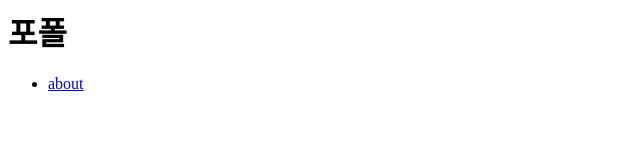
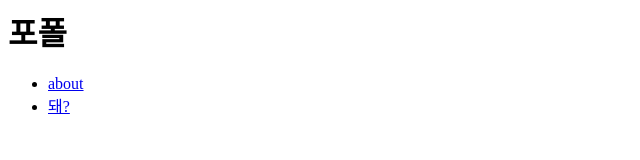
Before and after one commit to seokmin-lee/seokminn.github.com, a plain HTML site: page index.html in a window 1280 px wide. Shown: the full height of the page, 0-640 px from the left. Drawn offline with Linux system fonts and the light colour scheme.

Commit message:
두번째 커밋

```diff
--- a/index.html
+++ b/index.html
@@ -8,6 +8,9 @@
       <li>
         <a href="about.html">about</a>
       </li>
+      <li>
+        <a href="index.html">돼?</a>
+      </li>
     </ul>
     </body>
 </html>
```
